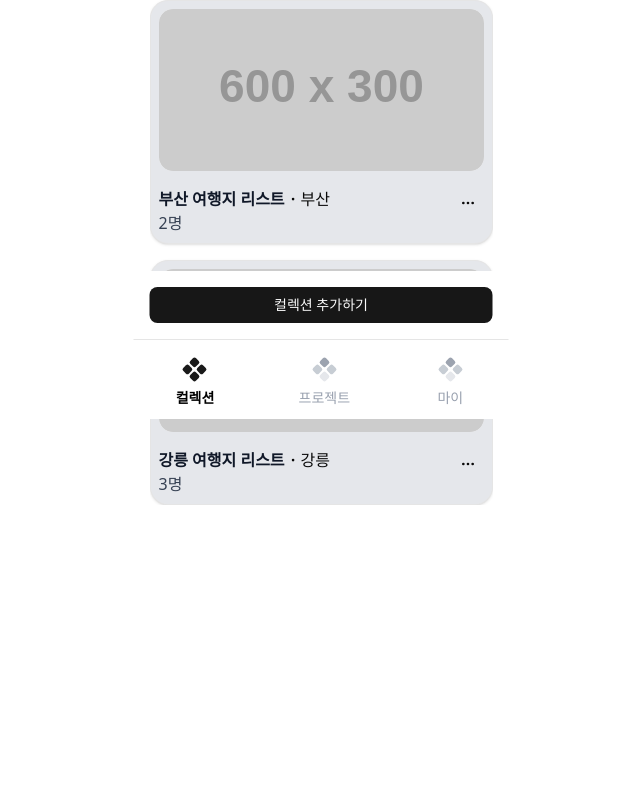
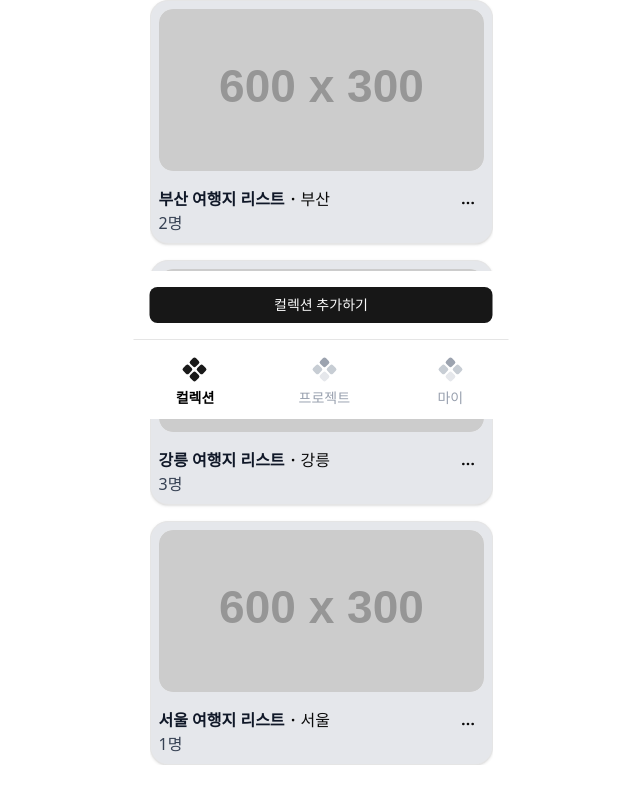
Before and after one commit to way-po-int/waypoint-fe, a Next.js app: page /home in a window 1280 px wide. Shown: the part 381-1184 px from the top of the page, without its empty margins (319-959 px from the left). Before the commit the page ends 1062 px from the top, so only its background shows below. Built offline with nearby package versions, Linux system fonts and the light colour scheme.

Commit message:
feat(collection): 콜렉션 Mock Data 장소를 추가하지 않은 콜렉션 추가 [WAPO-83]

```diff
--- a/mocks/collectionMockData.ts
+++ b/mocks/collectionMockData.ts
@@ -98,4 +98,12 @@ export const collectionMockData: Collection[] = [
       },
     ],
   },
+  {
+    collectionId: 4,
+    title: "서울 여행지 리스트",
+    destination: "서울",
+    memberCount: 1,
+    thumbnailImageUrl: "https://placehold.co/600x300/FFFFFF/FFFFFF.png",
+    places: [],
+  },
 ];
```
